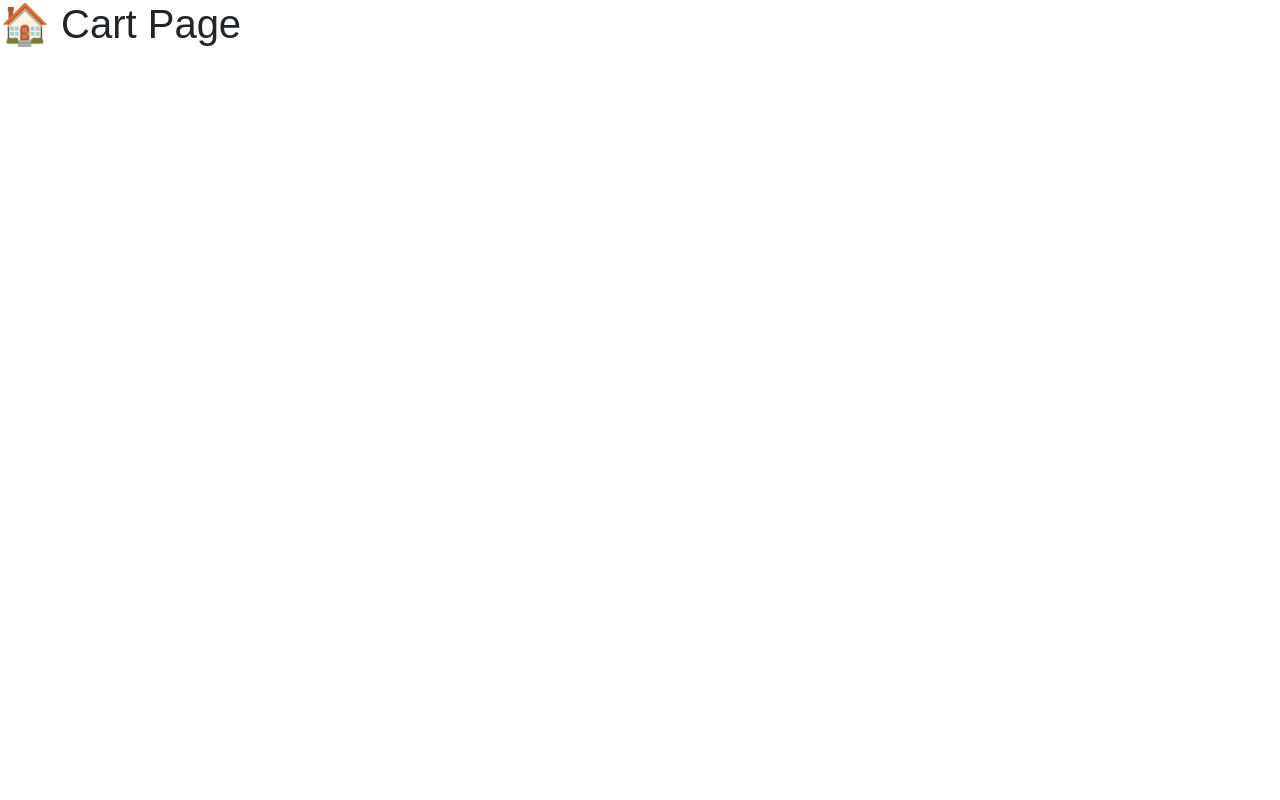
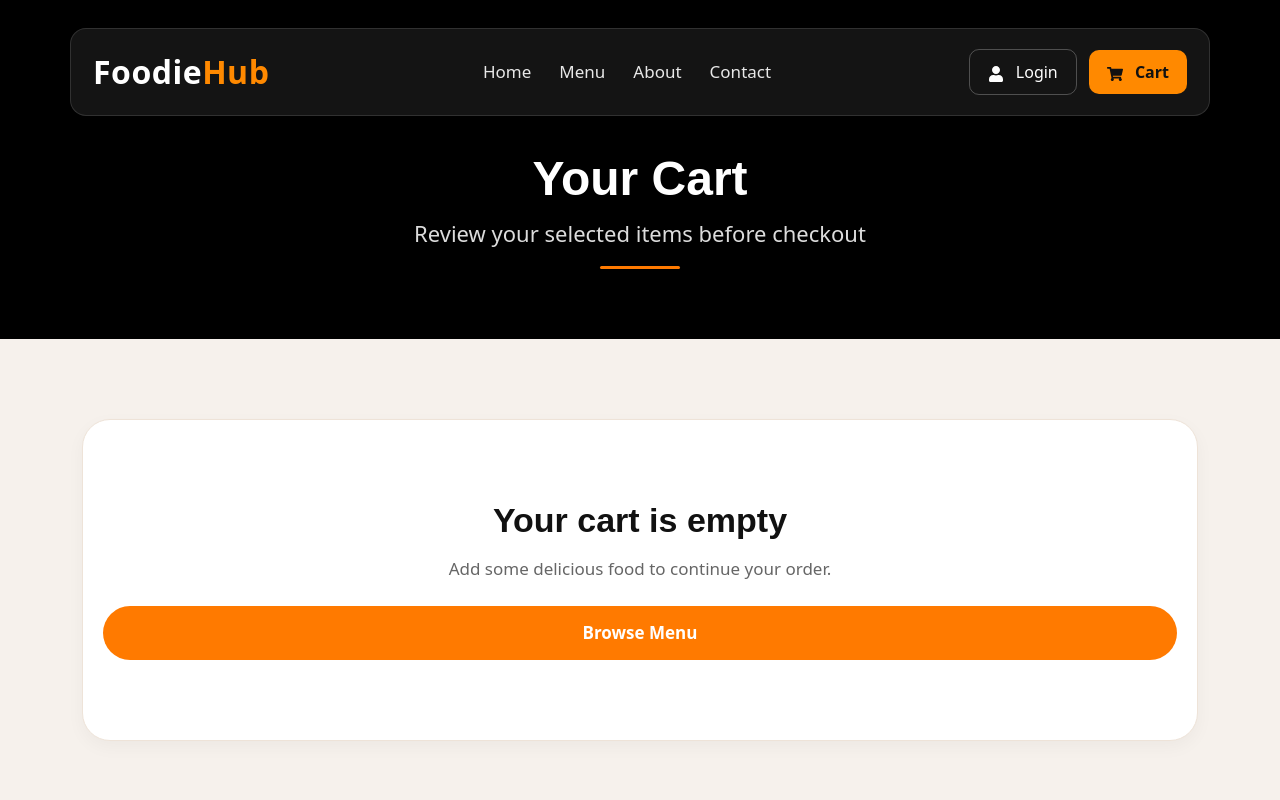
Before and after one commit to rahul-rajput246/FoodieHub, a React (Vite) app: page /cart in a window 1280 px wide. Shown: the top 800 px of the page. Built offline with nearby package versions, Linux system fonts and the light colour scheme.

Commit message:
cart page done

```diff
--- a/src/App.jsx
+++ b/src/App.jsx
@@ -147,13 +147,14 @@ function App() {
       />}>
       </Route>
 
-      <Route
+     <Route
         path="/cart"
         element={
           <Cart
             addToCart={addToCart}
             plus_cart={plus_cart}
             minus_cart={minus_cart}
+            add_cart={add_cart}
             totalQty={totalQty}
           />
         }
--- /dev/null
+++ b/src/components/CartPage.jsx
@@ -0,0 +1,106 @@
+import { Link } from "react-router-dom";
+import { menuItems } from "../data/Menudata";
+
+function Cart({ addToCart, plus_cart, minus_cart, add_cart, totalQty }) {
+  const cartItems = menuItems.filter((product) =>
+    addToCart.some((item) => item.id === product.id)
+  );
+
+  const getQty = (id) => {
+    const cartItem = addToCart.find((item) => item.id === id);
+    return cartItem ? cartItem.qty : 0;
+  };
+
+  const subtotal = cartItems.reduce((total, product) => {
+    return total + product.price * getQty(product.id);
+  }, 0);
+
+  const deliveryFee = subtotal > 499 ? 0 : 40;
+  const discount = subtotal > 999 ? 100 : 0;
+  const totalAmount = subtotal + deliveryFee - discount;
+
+  return (
+
+      <section className="cart_main_section">
+        <div className="container">
+          {cartItems.length > 0 ? (
+            <div className="row g-4">
+
+              {/* Left Side - Cart Items */}
+              <div className="col-lg-8">
+                <div className="cart_items_box">
+                  <h3 className="cart_section_title">Cart Items</h3>
+
+                  {cartItems.map((product) => (
+                    <div className="cart_item_card" key={product.id}>
+                      <div className="cart_item_img">
+                        <img src={product.image} alt={product.name} />
+                      </div>
+
+                      <div className="cart_item_info">
+                        <h4>{product.name}</h4>
+                        <p>{product.description}</p>
+                        <span className="cart_item_price">₹{product.price}</span>
+                      </div>
+
+                      <div className="cart_item_actions">
+                        <div className="qty_box">
+                          <button onClick={() => minus_cart(product.id)}>-</button>
+                          <span>{getQty(product.id)}</span>
+                          <button onClick={() => plus_cart(product.id)}>+</button>
+                        </div>
+
+                        <h5>₹{product.price * getQty(product.id)}</h5>
+                      </div>
+                    </div>
+                  ))}
+                </div>
+              </div>
+
+              {/* Right Side - Summary */}
+              <div className="col-lg-4">
+                <div className="cart_summary_box">
+                  <h3>Order Summary</h3>
+
+                  <div className="summary_row">
+                    <span>Subtotal</span>
+                    <span>₹{subtotal}</span>
+                  </div>
+
+                  <div className="summary_row">
+                    <span>Delivery Fee</span>
+                    <span>{deliveryFee === 0 ? "Free" : `₹${deliveryFee}`}</span>
+                  </div>
+
+                  <div className="summary_row">
+                    <span>Discount</span>
+                    <span>- ₹{discount}</span>
+                  </div>
+
+                  <div className="summary_total">
+                    <span>Total</span>
+                    <span>₹{totalAmount}</span>
+                  </div>
+
+                  <button className="checkout_btn">Proceed To Checkout</button>
+                  <Link to="/menu" className="continue_btn">Continue Shopping</Link>
+
+                  <p className="delivery_note">
+                    Free delivery on orders above ₹499
+                  </p>
+                </div>
+              </div>
+            </div>
+          ) : (
+            <div className="empty_cart_box">
+              <h3>Your cart is empty</h3>
+              <p>Add some delicious food to continue your order.</p>
+              <Link to="/menu" className="browse_btn">Browse Menu</Link>
+            </div>
+          )}
+        </div>
+      </section>
+  );
+}
+
+export default Cart;
--- a/src/pages/Cart.css
+++ b/src/pages/Cart.css
@@ -0,0 +1,352 @@
+.Banner_heading_box {
+  background-color: #000;
+  color: #fff;
+  text-align: center;
+  padding: 150px 0 70px;
+}
+
+.sub_banner_heading_box h2 {
+  font-size: 48px;
+  font-weight: 700;
+  margin-bottom: 12px;
+}
+
+.sub_banner_heading_box h5 {
+  font-size: 22px;
+  font-weight: 500;
+  color: #dcdcdc;
+  margin: 0;
+}
+
+.sub_banner_heading_box::after {
+  content: "";
+  display: block;
+  width: 80px;
+  height: 3px;
+  background: orange;
+  margin: 20px auto 0;
+  border-radius: 10px;
+}
+
+/* Cart Page */
+
+/* Cart Heading */
+.Banner_heading_box {
+  background: #000;
+  color: #fff;
+  text-align: center;
+  padding: 150px 0 70px;
+}
+
+.sub_banner_heading_box h2 {
+  font-size: 48px;
+  font-weight: 700;
+  margin-bottom: 12px;
+}
+
+.sub_banner_heading_box h5 {
+  font-size: 22px;
+  font-weight: 500;
+  color: #dcdcdc;
+  margin: 0;
+}
+
+.sub_banner_heading_box::after {
+  content: "";
+  display: block;
+  width: 80px;
+  height: 3px;
+  background: #ff7a00;
+  margin: 20px auto 0;
+  border-radius: 10px;
+}
+
+/* Main Cart Section */
+.cart_main_section {
+  background: #f6f1ec;
+  padding: 80px 0;
+}
+
+.cart_section_title {
+  font-size: 32px;
+  font-weight: 700;
+  color: #111;
+  margin-bottom: 25px;
+}
+
+/* Cart Item Card */
+.cart_item_card {
+  background: #fff;
+  border: 1px solid #eee3d8;
+  border-radius: 28px;
+  padding: 22px;
+  display: flex;
+  align-items: center;
+  gap: 20px;
+  margin-bottom: 20px;
+  transition: 0.3s ease;
+  box-shadow: 0 6px 18px rgba(0, 0, 0, 0.04);
+}
+
+.cart_item_card:hover {
+  transform: translateY(-4px);
+  box-shadow: 0 10px 24px rgba(0, 0, 0, 0.08);
+  border-color: #ff7a00;
+}
+
+.cart_item_img {
+  width: 120px;
+  height: 120px;
+  flex-shrink: 0;
+}
+
+.cart_item_img img {
+  width: 100%;
+  height: 100%;
+  object-fit: cover;
+  border-radius: 22px;
+}
+
+.cart_item_info {
+  flex: 1;
+}
+
+.cart_item_info h4 {
+  font-size: 24px;
+  font-weight: 700;
+  color: #111;
+  margin-bottom: 8px;
+}
+
+.cart_item_info p {
+  font-size: 16px;
+  color: #666;
+  margin-bottom: 10px;
+  line-height: 1.6;
+}
+
+.cart_item_price {
+  color: #ff7a00;
+  font-size: 24px;
+  font-weight: 700;
+}
+
+.cart_item_actions {
+  text-align: center;
+}
+
+.qty_box {
+  display: flex;
+  align-items: center;
+  justify-content: center;
+  gap: 12px;
+  background: #fff7f0;
+  padding: 8px 14px;
+  border-radius: 50px;
+  margin-bottom: 15px;
+  border: 1px solid #ffe0c2;
+}
+
+.qty_box button {
+  width: 36px;
+  height: 36px;
+  border: none;
+  border-radius: 50%;
+  background: #111;
+  color: #fff;
+  font-size: 18px;
+  font-weight: 700;
+  cursor: pointer;
+  transition: 0.3s ease;
+}
+
+.qty_box button:hover {
+  background: #ff7a00;
+  color: #fff;
+}
+
+.qty_box span {
+  font-size: 18px;
+  font-weight: 700;
+  color: #111;
+  min-width: 20px;
+  text-align: center;
+}
+
+.cart_item_actions h5 {
+  font-size: 22px;
+  font-weight: 700;
+  color: #111;
+  margin: 0;
+}
+
+/* Summary Box */
+.cart_summary_box {
+  background: #fff;
+  border: 1px solid #eee3d8;
+  border-radius: 28px;
+  padding: 30px 25px;
+  position: sticky;
+  top: 30px;
+  box-shadow: 0 6px 18px rgba(0, 0, 0, 0.04);
+}
+
+.cart_summary_box h3 {
+  font-size: 28px;
+  font-weight: 700;
+  color: #111;
+  margin-bottom: 25px;
+}
+
+.summary_row,
+.summary_total {
+  display: flex;
+  justify-content: space-between;
+  align-items: center;
+  margin-bottom: 18px;
+  color: #444;
+  font-size: 17px;
+}
+
+.summary_row span:last-child,
+.summary_total span:last-child {
+  font-weight: 700;
+  color: #111;
+}
+
+.summary_total {
+  border-top: 1px solid #eee3d8;
+  padding-top: 18px;
+  margin-top: 20px;
+  font-size: 22px;
+  font-weight: 700;
+  color: #111;
+}
+
+/* Buttons */
+
+.checkout_btn, .continue_btn, .browse_btn {
+    width: 100%;
+    border: none;
+    border-radius: 50px;
+    padding: 14px 20px;
+    font-size: 17px;
+    font-weight: 700;
+    cursor: pointer;
+    transition: 0.3s ease;
+    text-decoration: none;
+    display: flex;
+    justify-content: center;
+}
+
+.checkout_btn {
+  background: #ff7a00;
+  color: #fff;
+  margin-top: 20px;
+  margin-bottom: 12px;
+}
+
+.checkout_btn:hover {
+  background: #e86f00;
+}
+
+.continue_btn {
+  background: #111;
+  color: #fff;
+}
+
+.continue_btn:hover {
+  background: #ff7a00;
+}
+
+.delivery_note {
+  font-size: 14px;
+  color: #777;
+  text-align: center;
+  margin-top: 16px;
+}
+
+/* Empty Cart */
+.empty_cart_box {
+  background: #fff;
+  border: 1px solid #eee3d8;
+  border-radius: 28px;
+  padding: 80px 20px;
+  text-align: center;
+  box-shadow: 0 6px 18px rgba(0, 0, 0, 0.04);
+}
+
+.empty_cart_box h3 {
+  font-size: 34px;
+  font-weight: 700;
+  color: #111;
+  margin-bottom: 15px;
+}
+
+.empty_cart_box p {
+  font-size: 17px;
+  color: #666;
+  margin-bottom: 25px;
+}
+
+.browse_btn {
+  width: auto;
+  background: #ff7a00;
+  color: #fff;
+  padding: 14px 32px;
+  text-decoration: none;
+}
+
+.browse_btn:hover {
+  background: #e86f00;
+}
+
+/* Responsive */
+@media (max-width: 991px) {
+  .cart_item_card {
+    flex-direction: column;
+    text-align: center;
+  }
+
+  .cart_item_actions {
+    width: 100%;
+  }
+
+  .cart_summary_box {
+    position: static;
+  }
+
+  .sub_banner_heading_box h2 {
+    font-size: 38px;
+  }
+
+  .sub_banner_heading_box h5 {
+    font-size: 18px;
+  }
+}
+
+@media (max-width: 576px) {
+  .Banner_heading_box {
+    padding: 130px 0 50px;
+  }
+
+  .sub_banner_heading_box h2 {
+    font-size: 30px;
+  }
+
+  .sub_banner_heading_box h5 {
+    font-size: 16px;
+  }
+
+  .cart_section_title {
+    font-size: 24px;
+  }
+
+  .cart_item_info h4 {
+    font-size: 20px;
+  }
+
+  .cart_summary_box h3 {
+    font-size: 24px;
+  }
+}
--- a/src/pages/Cart.jsx
+++ b/src/pages/Cart.jsx
@@ -1,5 +1,32 @@
-function About() {
-  return <h1>🏠 Cart Page</h1>;
+import "./Cart.css";
+import Navbar from "../components/Navbar";
+import Footer from "../components/Footer";
+import CartPage from "../components/CartPage";
+function Cart({ addToCart, plus_cart, minus_cart, add_cart, totalQty }) {
+  return(
+    <>
+
+      <Navbar />
+
+      <div className="Banner_heading_box">
+          <div className="sub_banner_heading_box">
+            <h2>Your Cart</h2>
+            <h5>Review your selected items before checkout</h5>
+          </div>
+      </div>
+
+      <CartPage
+        addToCart={addToCart}
+        plus_cart={plus_cart}
+        minus_cart={minus_cart}
+        add_cart={add_cart}
+        totalQty={totalQty}
+      />
+
+      <Footer />
+
+    </>
+  );
 }
 
-export default About;
+export default Cart;
--- a/src/pages/ContactUs.css
+++ b/src/pages/ContactUs.css
@@ -196,13 +196,16 @@
 }
 
 .visit_badge {
-  display: inline-block;
-  font-size: 15px;
-  font-weight: 700;
-  color: #f4a300;
-  text-transform: uppercase;
-  letter-spacing: 1px;
-  margin-bottom: 16px;
+    color: #ff8900;
+    letter-spacing: .5px;
+    background: #ffb40026;
+    border: 1px solid #ffb40066;
+    border-radius: 30px;
+    margin-bottom: 20px;
+    padding: 8px 16px;
+    font-size: 14px;
+    font-weight: 600;
+    display: inline-block;
 }
 
 .visit_us_box h2 {
```
